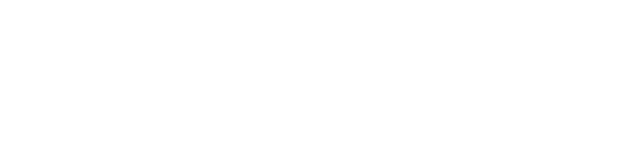
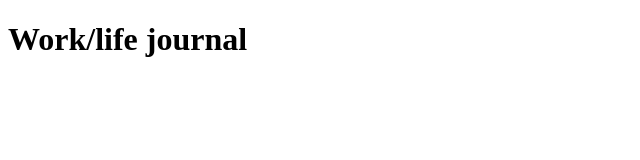
Before and after one commit to Aikava/journal, a plain HTML site: page src/index.html in a window 1280 px wide. Shown: the whole page, without its empty margins (0-640 px from the left). Drawn offline with Linux system fonts and the light colour scheme.

Commit message:
Added readme

```diff
--- a/src/index.html
+++ b/src/index.html
@@ -7,6 +7,7 @@
   </head>
   <body>
     <main class="app">
+      <h1>Work/life journal</h1>
     </main>
   </body>
 </html>
```
Also changed, not shown: README.md (added).
